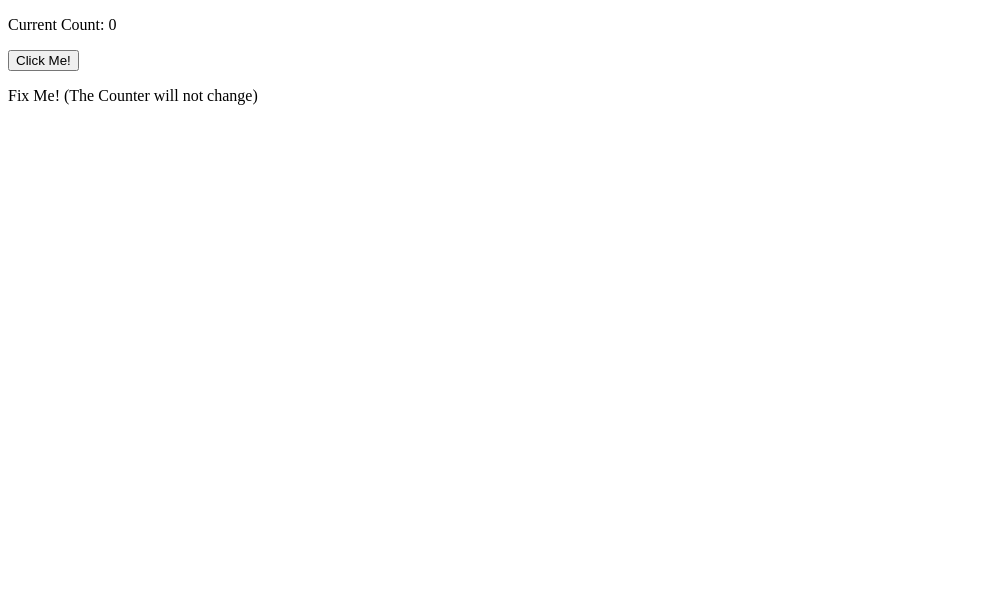
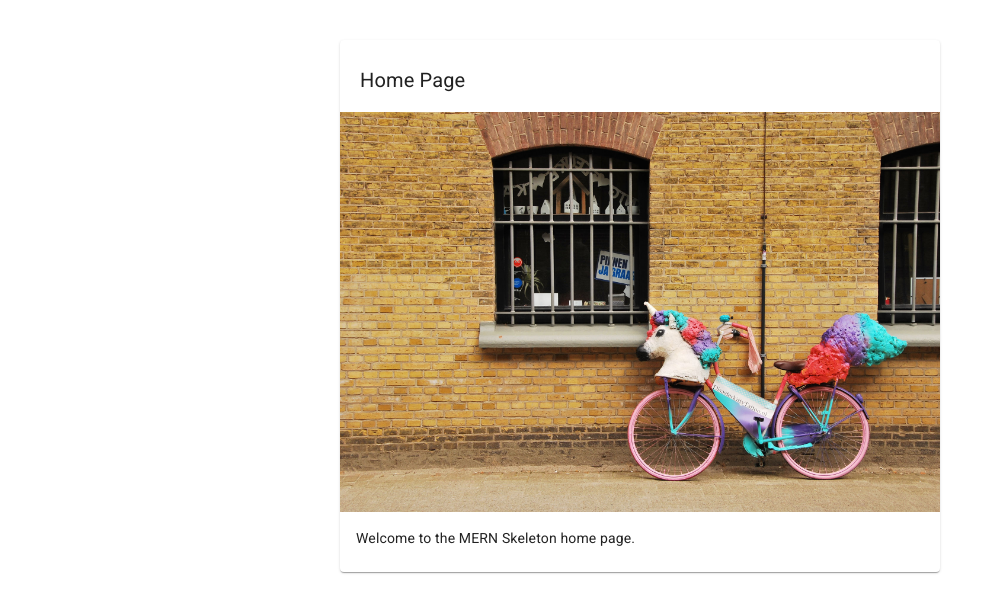
Before and after one commit to eliseuvideira/social-media-app-front-end, a React app: page / in a window 1280 px wide. Shown: the top 612 px of the page, without its empty margins (0-996 px from the left). Built offline with nearby package versions, Linux system fonts and the light colour scheme.

Commit message:
added home page, routing and custom typings

```diff
--- a/public/index.html
+++ b/public/index.html
@@ -3,6 +3,14 @@
   <head>
     <meta charset="UTF-8" />
     <meta name="viewport" content="width=device-width, initial-scale=1.0" />
+    <link
+      rel="stylesheet"
+      href="https://fonts.googleapis.com/css?family=Roboto:100,300,400"
+    />
+    <link
+      rel="stylesheet"
+      href="https://fonts.googleapis.com/icon?family=Material+Icons"
+    />
   </head>
   <body>
     <div id="root"></div>
--- /dev/null
+++ b/src/@types/global.d.ts
@@ -0,0 +1 @@
+declare module '*.jpg';
--- /dev/null
+++ b/src/Router.tsx
@@ -0,0 +1,11 @@
+import React from 'react';
+import { Route, Switch } from 'react-router-dom';
+import Home from './components/Home';
+
+const Router = () => (
+  <Switch>
+    <Route exact path="/" component={Home} />
+  </Switch>
+);
+
+export default Router;
--- /dev/null
+++ b/src/components/Home.tsx
@@ -0,0 +1,45 @@
+import React from 'react';
+import { makeStyles } from '@material-ui/core/styles';
+import Card from '@material-ui/core/Card';
+import CardContent from '@material-ui/core/CardContent';
+import CardMedia from '@material-ui/core/CardMedia';
+import Typography from '@material-ui/core/Typography';
+import imageCover from '../assets/images/cover.jpg';
+
+const useStyles = makeStyles((theme) => ({
+  card: {
+    maxWidth: 600,
+    margin: 'auto',
+    marginTop: theme.spacing(5),
+  },
+  title: {
+    padding: `${theme.spacing(3)}px ${theme.spacing(2.5)}px
+    ${theme.spacing(2)}px`,
+  },
+  media: {
+    minHeight: 400,
+  },
+}));
+
+const Home = () => {
+  const classes = useStyles();
+  return (
+    <Card className={classes.card}>
+      <Typography variant="h6" className={classes.title}>
+        Home Page
+      </Typography>
+      <CardMedia
+        className={classes.media}
+        image={imageCover}
+        title="Unicorn Bicycle"
+      />
+      <CardContent>
+        <Typography variant="body2" component="p">
+          Welcome to the MERN Skeleton home page.
+        </Typography>
+      </CardContent>
+    </Card>
+  );
+};
+
+export default Home;
--- /dev/null
+++ b/src/theme.ts
@@ -0,0 +1,21 @@
+import { createMuiTheme } from '@material-ui/core/styles';
+
+const theme = createMuiTheme({
+  palette: {
+    primary: {
+      light: '#5c67a3',
+      main: '#3f4771',
+      dark: '#2e355b',
+      contrastText: '#fff',
+    },
+    secondary: {
+      light: '#ff79b0',
+      main: '#ff4081',
+      dark: '#c60055',
+      contrastText: '#000',
+    },
+    type: 'light',
+  },
+});
+
+export default theme;
--- a/webpack.config.js
+++ b/webpack.config.js
@@ -17,6 +17,10 @@ const config = {
         test: /\.tsx?$/,
         use: ['react-hot-loader/webpack', 'ts-loader'],
         exclude: /node_modules/,
+      },
+      {
+        test: /\.(png|svg|jpg|gif)$/,
+        use: ['file-loader'],
       },
     ],
   },
```
Also changed, not shown: package.json (+8 -1 lines), src/App.tsx (+11 -2 lines), src/assets/images/cover.jpg (added), 1 other file (tests, documents, lock files or other folders).
